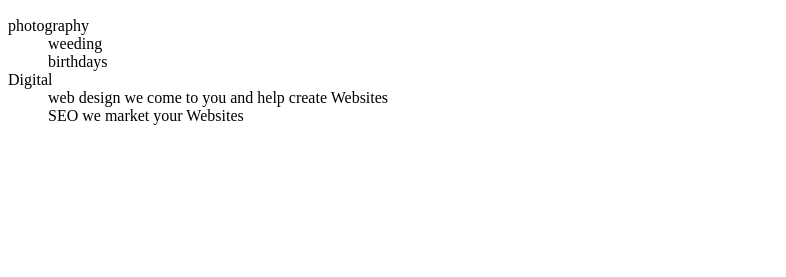
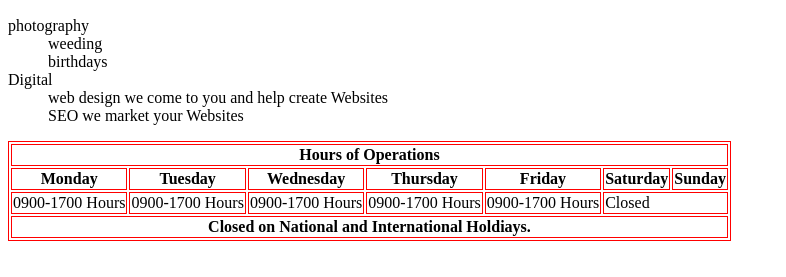
Before and after one commit to nagapparohit/htmldemos, a plain HTML site: page about.html in a window 1280 px wide. Shown: the part 133-410 px from the top of the page, without its empty margins (0-786 px from the left). Drawn offline with Linux system fonts and the light colour scheme.

Commit message:
practise table tag

```diff
--- a/about.html
+++ b/about.html
@@ -2,6 +2,7 @@
 <html lang="en" dir="ltr">
   <head>
     <meta charset="utf-8">
+    <link rel="stylesheet" href="css/style.css">
     <title>About</title>
   </head>
   <body>
@@ -21,5 +22,31 @@
         <dd>web design we come to you and help create Websites</dd>
         <dd>SEO we market your Websites</dd>
     </dl>
+
+    <table>
+      <tr>
+        <th colspan="7">Hours of Operations</th>
+      </tr>
+      <tr>
+        <th>Monday</th>
+        <th>Tuesday</th>
+        <th>Wednesday</th>
+        <th>Thursday</th>
+        <th>Friday</th>
+        <th>Saturday</th>
+        <th>Sunday</th>
+      </tr>
+      <tr>
+        <td>0900-1700 Hours</td>
+        <td>0900-1700 Hours</td>
+        <td>0900-1700 Hours</td>
+        <td>0900-1700 Hours</td>
+        <td>0900-1700 Hours</td>
+        <td colspan="2">Closed</td>
+      </tr>
+      <tr>
+        <th colspan="7" >Closed on National and International Holdiays.</th>
+      </tr>
+    </table>
   </body>
 </html>
```
Also changed, not shown: myindex.html (+23 -0 lines).
